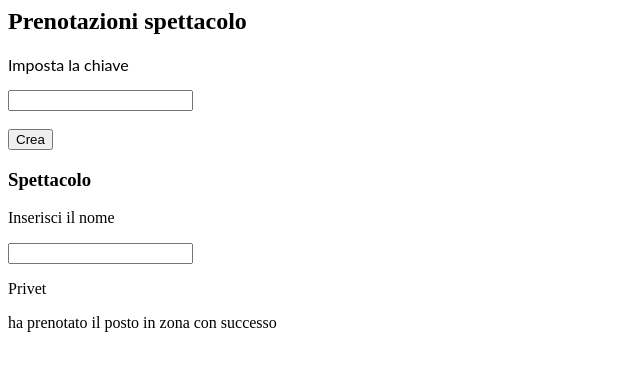
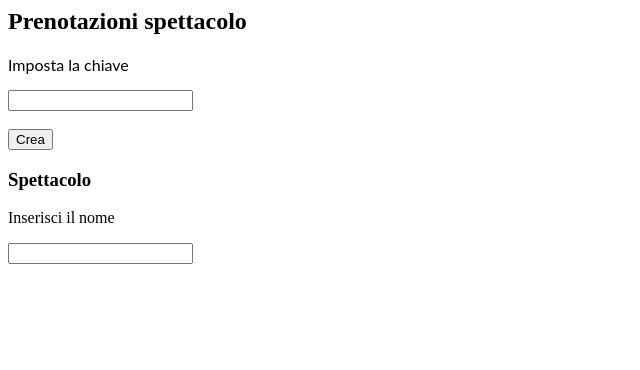
Before and after one commit to edcher/prova2, an Angular app: page / in a window 1280 px wide. Shown: the top 370 px of the page, without its empty margins (0-640 px from the left). Built offline with nearby package versions, Linux system fonts and the light colour scheme.

Commit message:
4 files modified

```diff
--- a/src/app/prenotazione/conferma/conferma.component.html
+++ b/src/app/prenotazione/conferma/conferma.component.html
@@ -1,3 +1,3 @@
 <p>
-{{utente}} ha prenotato il posto {{posto}} in zona {{zona}} con successo
+{{utente}} ha prenotato il posto {{posto}} in {{zona}} con successo
 </p>
--- a/src/app/prenotazione/conferma/conferma.component.ts
+++ b/src/app/prenotazione/conferma/conferma.component.ts
@@ -8,7 +8,7 @@ import { Component, Input, OnInit } from '@angular/core';
 export class ConfermaComponent implements OnInit {
   @Input() utente: string;
   @Input() zona: string;
-  @Input() posto: string;
+  @Input() posto: string = undefined;
 
   constructor() { }
 
--- a/src/app/prenotazione/prenotazione.component.html
+++ b/src/app/prenotazione/prenotazione.component.html
@@ -1,4 +1,3 @@
-<p> Privet {{utente}}</p>
 <div *ngIf = "utente !== undefined">
 <p> Prenotazione di {{utente}} </p>
 <h4> Platea </h4>
@@ -14,5 +13,6 @@
   </button>
 </div>
 </div>
-
-<app-conferma [zona]="zona" [posto]="posto"> </app-conferma>
+<div *ngIf = "posto !== undefined">
+  <app-conferma [utente]="utente" [zona]="zona" [posto]="posto"> </app-conferma>
+</div>
--- a/src/app/prenotazione/prenotazione.component.ts
+++ b/src/app/prenotazione/prenotazione.component.ts
@@ -26,10 +26,9 @@ export class PrenotazioneComponent implements OnInit {
       this.spettacolo.palco[i][j] = this.utente;
       this.zona = "palco";
     }
-    this.posto = "P"+(i+1)+(j+1);
     this.service.setSpettacolo(this.chiave, this.spettacolo).subscribe({
       next: ( x: any ) => {
-        console.log("Successo");
+        this.posto = "P"+(i+1)+(j+1);
       },
       error: err => console.error('Observer got an error: ' + JSON.stringify(err))
     })
```
